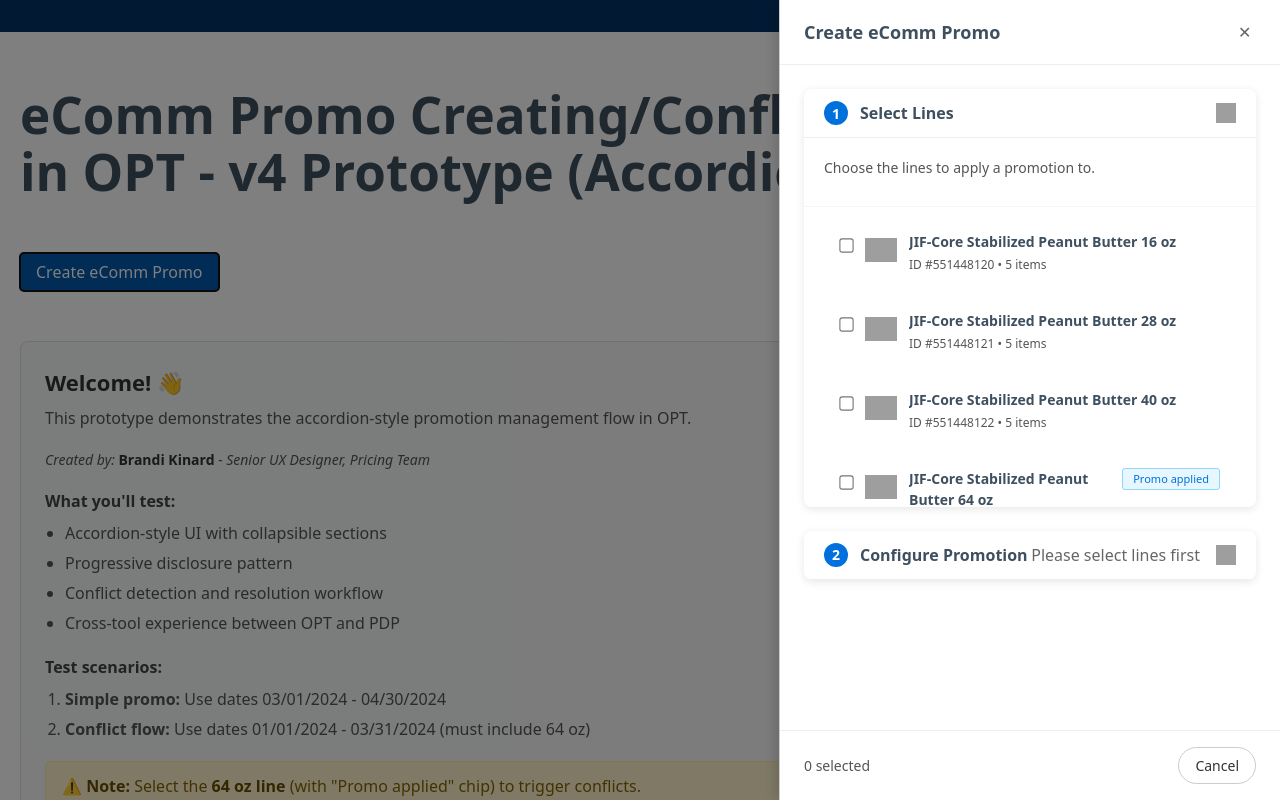
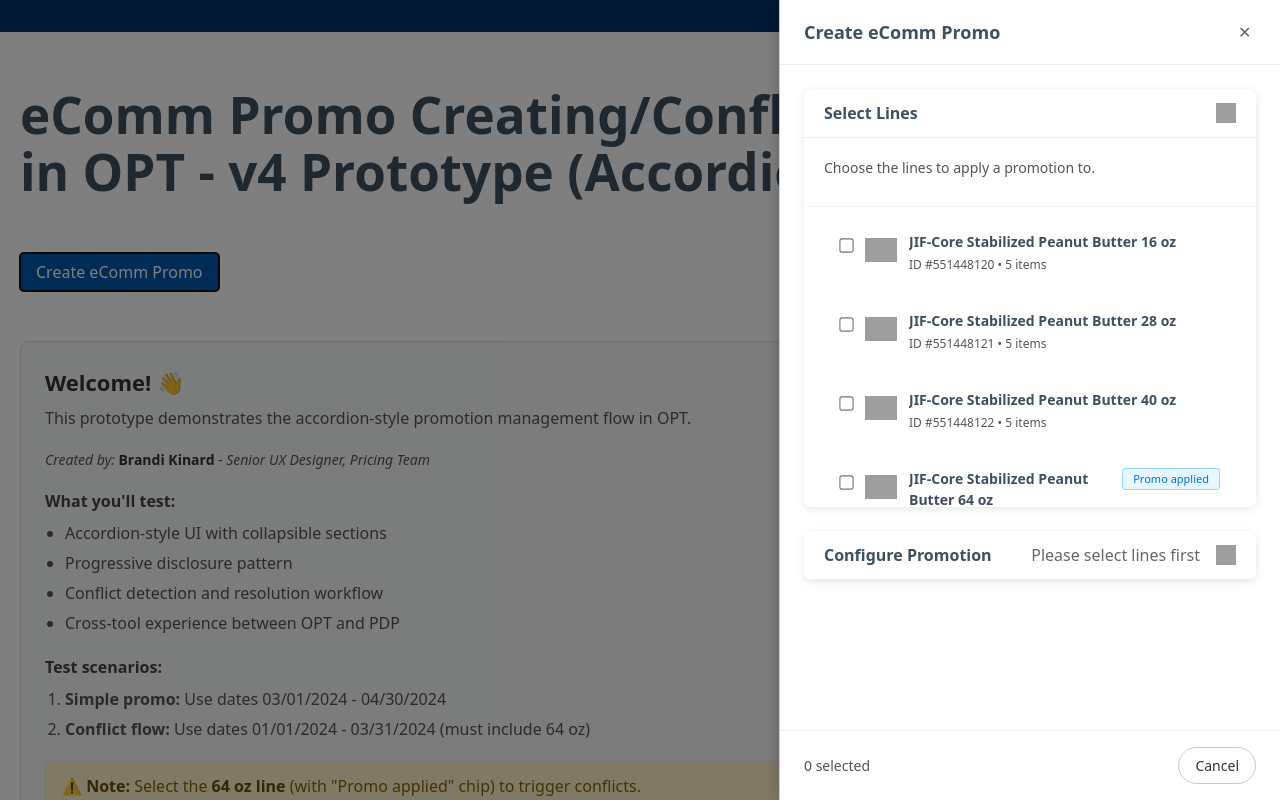
Before and after one commit to Brandi-Kinard/promo-proto-accordion-v2, a React (Vite) app: page / in a window 1280 px wide. Both pictures are taken after a click on the button "Create eComm Promo". Built offline with nearby package versions, Linux system fonts and the light colour scheme; grey boxes are pictures that could not be loaded.

Commit message:
feat: Remove numbered step badges from accordion headers
- Remove circular numbered badges from both cards
- Simplify headers to show only titles
- Maintain clean visual hierarchy

```diff
--- a/src/pages/Home.jsx
+++ b/src/pages/Home.jsx
@@ -205,23 +205,7 @@
             }}
             onClick={() => setSelectLinesCollapsed(!selectLinesCollapsed)}
           >
-            <div style={{ display: 'flex', alignItems: 'center', gap: '12px' }}>
-              <div style={{
-                width: '24px',
-                height: '24px',
-                borderRadius: '50%',
-                backgroundColor: '#0071dc',
-                color: 'white',
-                display: 'flex',
-                alignItems: 'center',
-                justifyContent: 'center',
-                fontWeight: 'bold',
-                fontSize: '14px'
-              }}>
-                1
-              </div>
-              <h3 style={{ margin: 0, fontSize: '16px' }}>Select Lines</h3>
-            </div>
+            <h3 style={{ margin: 0, fontSize: '16px' }}>Select Lines</h3>
 
             {/* Dynamic header content */}
             <div style={{ display: 'flex', alignItems: 'center', gap: '16px' }}>
@@ -383,23 +367,7 @@
             }}
             onClick={() => setConfigPromoCollapsed(!configPromoCollapsed)}
           >
-            <div style={{ display: 'flex', alignItems: 'center', gap: '12px' }}>
-              <div style={{
-                width: '24px',
-                height: '24px',
-                borderRadius: '50%',
-                backgroundColor: '#0071dc',
-                color: 'white',
-                display: 'flex',
-                alignItems: 'center',
-                justifyContent: 'center',
-                fontWeight: 'bold',
-                fontSize: '14px'
-              }}>
-                2
-              </div>
-              <h3 style={{ margin: 0, fontSize: '16px' }}>Configure Promotion</h3>
-            </div>
+            <h3 style={{ margin: 0, fontSize: '16px' }}>Configure Promotion</h3>
 
             <div style={{ display: 'flex', alignItems: 'center', gap: '16px' }}>
               {configPromoCollapsed && (
```
